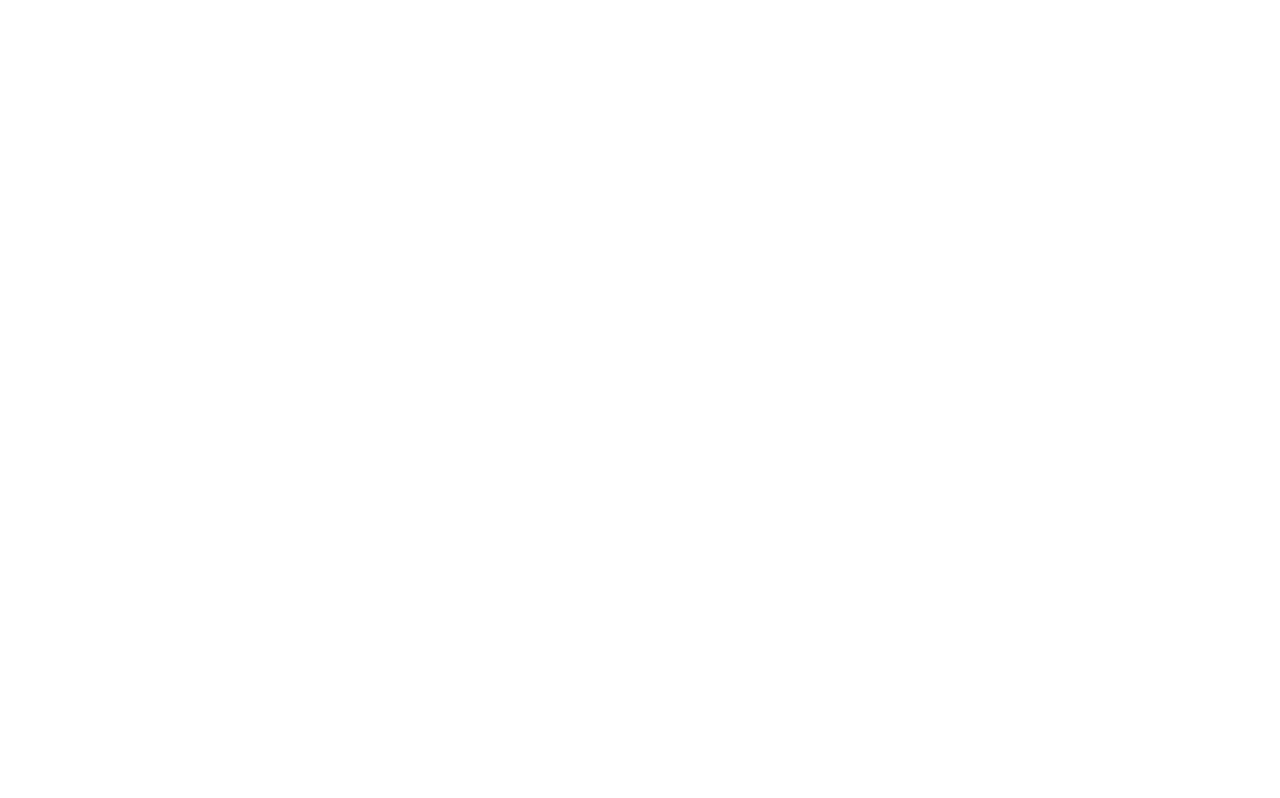
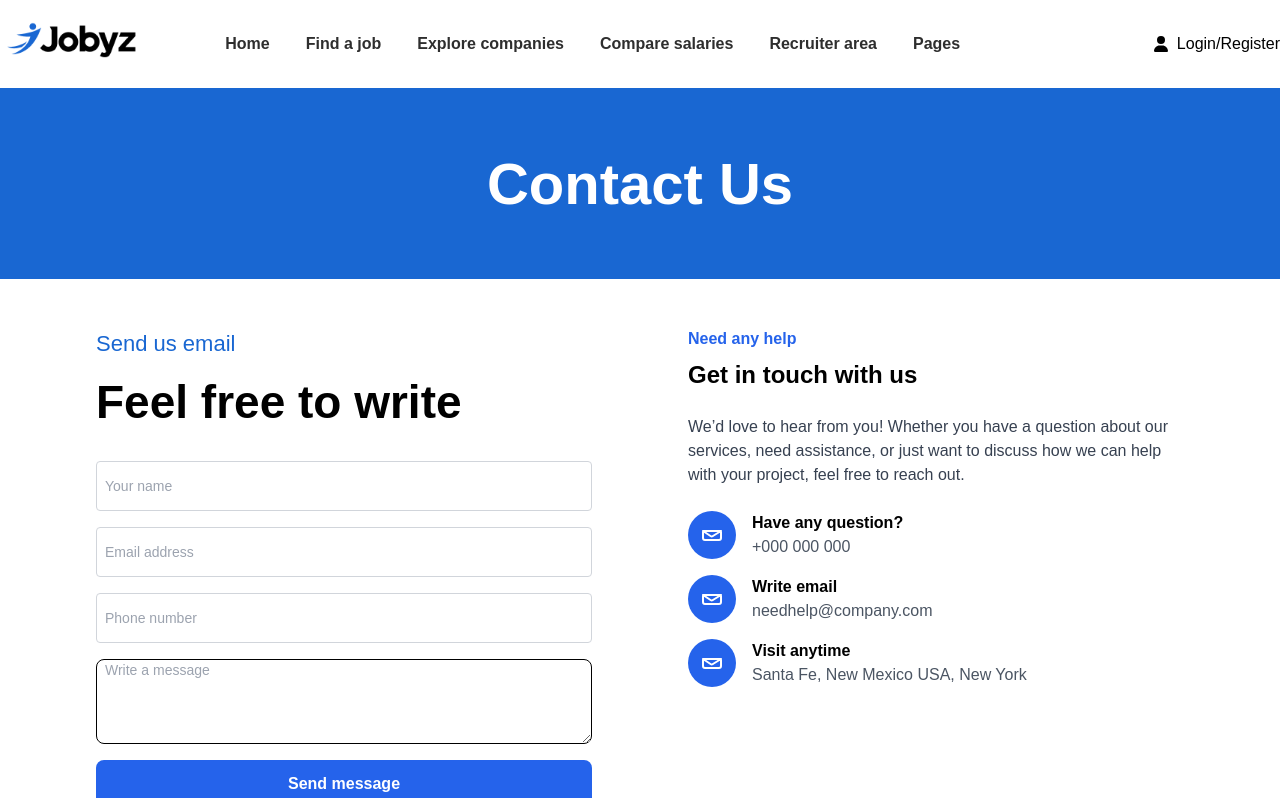
Before and after one commit to billydev139/jobyz, a React (Vite) app: page /contact-us in a window 1280 px wide. Before the commit this address had no page. Shown: the top 798 px of the page. Built offline with nearby package versions, Linux system fonts and the light colour scheme.

Commit message:
contact us half done

```diff
--- a/src/components/inputField.jsx
+++ b/src/components/inputField.jsx
@@ -20,7 +20,8 @@ const InputField = ({
   disabled,
   showHideIcon = false,
   paddingRight,
-  borderShape
+  borderShape,
+  placeholderColor
 }) => {
   const [showPassword, setShowPassword] = useState(false); // State to manage password visibility
 
@@ -86,9 +87,9 @@ const InputField = ({
               paddingRight ? `pr-${paddingRight}` : "pr-0"
             } ${borderShape? borderShape:"rounded-lg"}  border-[1px] border-black ${
               type === "textarea" ? "h-[85px] placeholder:top-[-50px]" : ""
-            } ${paddingY ? `py-${paddingY}` : "py-[10px]"} px-2  outline-none ${
+            } ${paddingY ? `${paddingY}` : "py-[10px]"} px-2  outline-none ${
               backgroundcolor ? `bg-${backgroundcolor}` : "bg-white"
-            } placeholder:text-[14px] placeholder:text-[#2E2E2E]`}
+            } placeholder:text-[14px] placeholder:${placeholderColor?placeholderColor:"text-black"}`}
             placeholder={placeholder}
             onChange={onChange}
             disabled={disabled}
@@ -119,6 +120,7 @@ InputField.propTypes = {
   type: PropTypes.string,
   value: PropTypes.any,
   borderShape: PropTypes.any,
+  placeholderColor: PropTypes.any,
 };
 
 export default InputField;
--- /dev/null
+++ b/src/pages/contactUs/contactUs.jsx
@@ -0,0 +1,144 @@
+import InputField from "../../components/inputField";
+import DefaultLayout from "../../layouts/defaultLayout";
+
+const ContactUs=()=> {
+  return (
+    <DefaultLayout  heading={"Contact Us"}>
+    <div className="bg-white  px-8">
+      <div className="max-w-6xl mx-auto grid grid-cols-1 md:grid-cols-2 gap-8">
+        {/* Left Section - Contact Form */}
+        <div className="bg-white p-8 ">
+          <h3 className="text-primaryBlue font-medium text-[22px]">Send us email</h3>
+          <h2 className="font-semibold mt-2 mb-6 text-[46px]">Feel free to write</h2>
+          <form className="space-y-4">
+            <InputField
+              type="text"
+              placeholderColor="text-[#696969]"
+              borderShape="rounded"
+              paddingY={"py-3"}
+              placeholder="Your name"
+              className=" border border-gray-300  focus:outline-none"
+            />
+           <InputField
+              type="text"
+              placeholderColor="text-[#696969]"
+              borderShape="rounded"
+              paddingY={"py-3"}
+              placeholder="Email address"
+              className=" border border-gray-300  focus:outline-none"
+            />
+           <InputField
+              type="text"
+              placeholderColor="text-[#696969]"
+              borderShape="rounded"
+              paddingY={"py-3"}
+              placeholder="Phone number"
+              className=" border border-gray-300  focus:outline-none"
+            />
+          <InputField
+              type="textarea"
+              placeholderColor="text-[#696969]"
+              borderShape="rounded"
+              paddingY={"py-3"}
+              placeholder="Write a message"
+              className=" border border-gray-300  focus:outline-none"
+            />
+            <button
+              type="submit"
+              className="w-full bg-blue-600 text-white py-3 rounded-lg font-semibold hover:bg-blue-700 transition"
+            >
+              Send message
+            </button>
+          </form>
+        </div>
+
+        {/* Right Section - Contact Information */}
+        <div className="bg-white p-8 ">
+          <h3 className="text-blue-600 font-semibold">Need any help</h3>
+          <h2 className="text-2xl font-bold mt-2 mb-6">Get in touch with us</h2>
+          <p className="text-gray-700 mb-6">
+            We’d love to hear from you! Whether you have a question about our services, need assistance, or just want to discuss how we can help with your project, feel free to reach out.
+          </p>
+          <div className="space-y-4">
+            <div className="flex items-center space-x-4">
+              <div className="bg-blue-600 p-3 rounded-full text-white">
+                <svg
+                  xmlns="http://www.w3.org/2000/svg"
+                  fill="none"
+                  viewBox="0 0 24 24"
+                  strokeWidth="2"
+                  stroke="currentColor"
+                  className="w-6 h-6"
+                >
+                  <path strokeLinecap="round" strokeLinejoin="round" d="M3 8l7.89 5.26a1.5 1.5 0 001.62 0L21 8M3 8v7a2 2 0 002 2h14a2 2 0 002-2V8M3 8l7.89 5.26a1.5 1.5 0 001.62 0L21 8m0 0v7a2 2 0 01-2 2H5a2 2 0 01-2-2V8z" />
+                </svg>
+              </div>
+              <div>
+                <p className="font-semibold">Have any question?</p>
+                <p className="text-gray-600">+000 000 000</p>
+              </div>
+            </div>
+
+            <div className="flex items-center space-x-4">
+              <div className="bg-blue-600 p-3 rounded-full text-white">
+                <svg
+                  xmlns="http://www.w3.org/2000/svg"
+                  fill="none"
+                  viewBox="0 0 24 24"
+                  strokeWidth="2"
+                  stroke="currentColor"
+                  className="w-6 h-6"
+                >
+                  <path strokeLinecap="round" strokeLinejoin="round" d="M3 8l7.89 5.26a1.5 1.5 0 001.62 0L21 8M3 8v7a2 2 0 002 2h14a2 2 0 002-2V8M3 8l7.89 5.26a1.5 1.5 0 001.62 0L21 8m0 0v7a2 2 0 01-2 2H5a2 2 0 01-2-2V8z" />
+                </svg>
+              </div>
+              <div>
+                <p className="font-semibold">Write email</p>
+                <p className="text-gray-600">needhelp@company.com</p>
+              </div>
+            </div>
+
+            <div className="flex items-center space-x-4">
+              <div className="bg-blue-600 p-3 rounded-full text-white">
+                <svg
+                  xmlns="http://www.w3.org/2000/svg"
+                  fill="none"
+                  viewBox="0 0 24 24"
+                  strokeWidth="2"
+                  stroke="currentColor"
+                  className="w-6 h-6"
+                >
+                  <path strokeLinecap="round" strokeLinejoin="round" d="M3 8l7.89 5.26a1.5 1.5 0 001.62 0L21 8M3 8v7a2 2 0 002 2h14a2 2 0 002-2V8M3 8l7.89 5.26a1.5 1.5 0 001.62 0L21 8m0 0v7a2 2 0 01-2 2H5a2 2 0 01-2-2V8z" />
+                </svg>
+              </div>
+              <div>
+                <p className="font-semibold">Visit anytime</p>
+                <p className="text-gray-600">Santa Fe, New Mexico USA, New York</p>
+              </div>
+            </div>
+          </div>
+        </div>
+      </div>
+
+      {/* Bottom Section */}
+      <div className="bg-white p-8 mt-12 rounded-lg shadow-md flex items-center justify-between max-w-6xl mx-auto">
+        <div>
+          <h2 className="text-2xl font-bold mb-2">Find your dream job!</h2>
+          <p className="text-gray-600">
+            Find your dream job or perfect candidate with us. Millions of users, 15M+ CVs in our database.
+          </p>
+        </div>
+        <div className="hidden md:block">
+          <img
+            src="https://via.placeholder.com/150"
+            alt="3D illustration"
+            className="w-32 h-32"
+          />
+        </div>
+      </div>
+    </div>
+    </DefaultLayout>
+  );
+}
+
+export default ContactUs;
--- a/src/routes/index.jsx
+++ b/src/routes/index.jsx
@@ -6,6 +6,7 @@ import FAQ from "../pages/faqs/faqs";
 import TermsofServices from "../pages/termsofServices/termsofServices";
 import PrivacyPolicy from "../pages/privacyPolicy/privacyPolicy";
 import Signup from "../pages/signup/signup";
+import ContactUs from "../pages/contactUs/contactUs";
 
 const AppRoutes = () => {
   return (
@@ -17,6 +18,8 @@ const AppRoutes = () => {
         <Route path="/terms-of-services" element={<TermsofServices />} />
         <Route path="/privacy-policy" element={<PrivacyPolicy />} />
         <Route path="/sign-up" element={<Signup />} />
+        <Route path="/contact-us" element={<ContactUs />} />
+
 
       </Routes>
     </Router>
```
